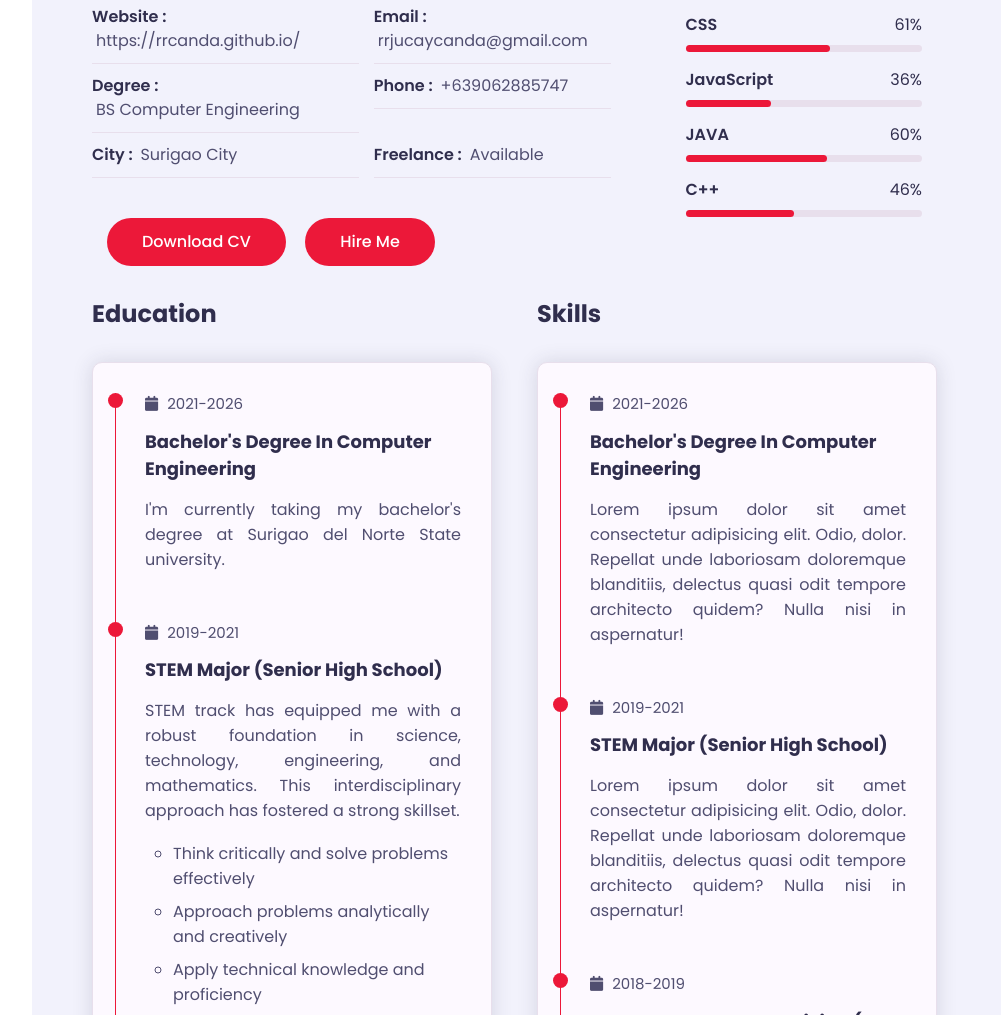
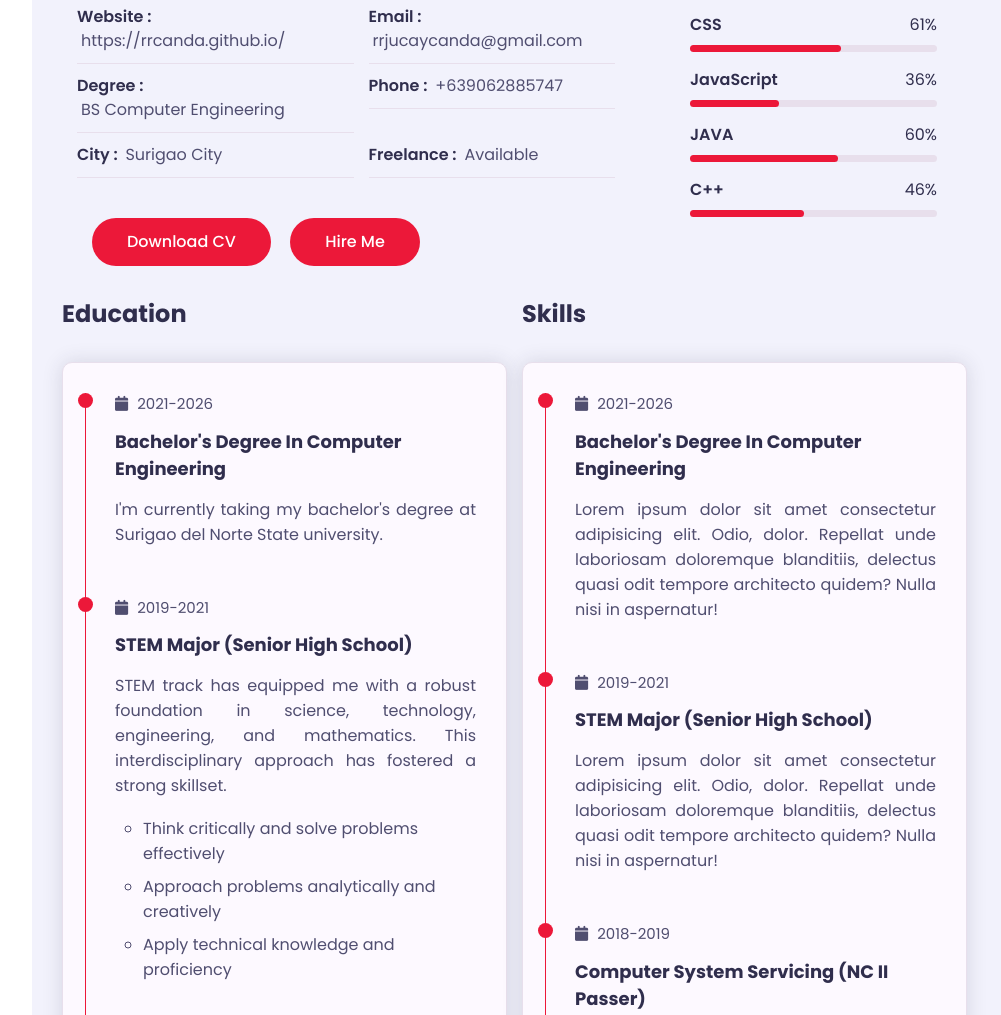
Before and after one commit to rrcanda/rrcanda-portfolio, a plain HTML site: page index.html in a window 1280 px wide. Shown: the part 1221-2236 px from the top of the page, without its empty margins (238-1239 px from the left). Drawn offline with nearby package versions, Linux system fonts and the light colour scheme; a web font is replaced by a local one.

Commit message:
adjusting margins

```diff
--- a/index.html
+++ b/index.html
@@ -74,7 +74,7 @@
                         </div>
                     </div>
                     <div class="row">
-                        <div class="about-content padd-15">
+                        <div class="about-content ">
                             <div class="row">
                                 <div class="about-text padd-15">
                                     <h3>I'm Richard Raymond Canda a <span>Computer Engineering student</span></h3>
@@ -108,7 +108,7 @@
                                         <div class="info-item padd-15 ">
                                             <p>Phone : <span>+639062885747</span></p>
                                         </div>
-                                        <div class="info-item 5">
+                                        <div class="info-item ">
                                             <p>City : <span>Surigao City</span></p>
                                         </div>
                                         <div class="info-item padd-15">
@@ -163,7 +163,7 @@
                                 </div>
                             </div>
                             <div class="row">
-                                <div class="education padd-15 col-sm-12">
+                                <div class="education">
                                     <h3 class="title">Education</h3>
                                     <div class="row">
                                         <div class="timeline-box">
@@ -211,7 +211,7 @@
                                         </div>
                                     </div>
                                 </div>
-                                <div class="experience padd-15 col-sm-12">
+                                <div class="experience">
                                     <h3 class="title">Skills</h3>
                                     <div class="row">
                                         <div class="timeline-box">
```
